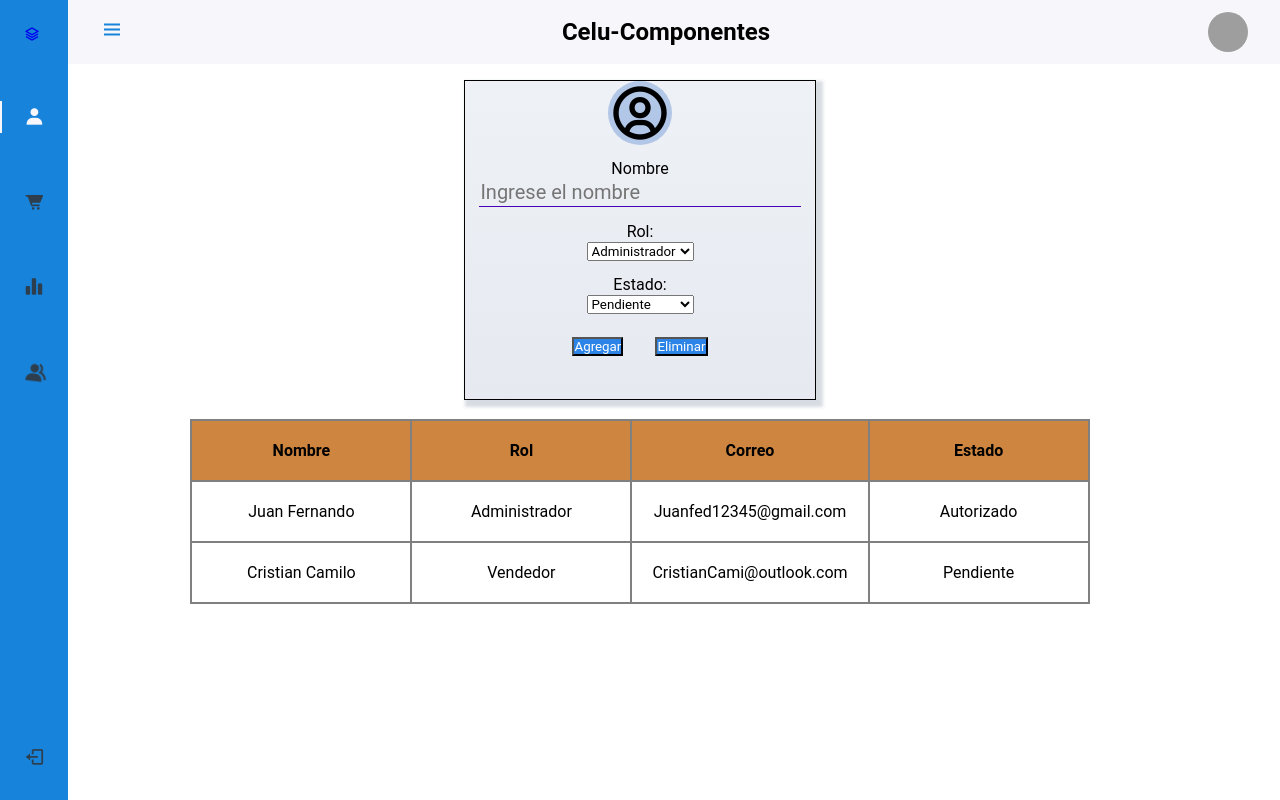
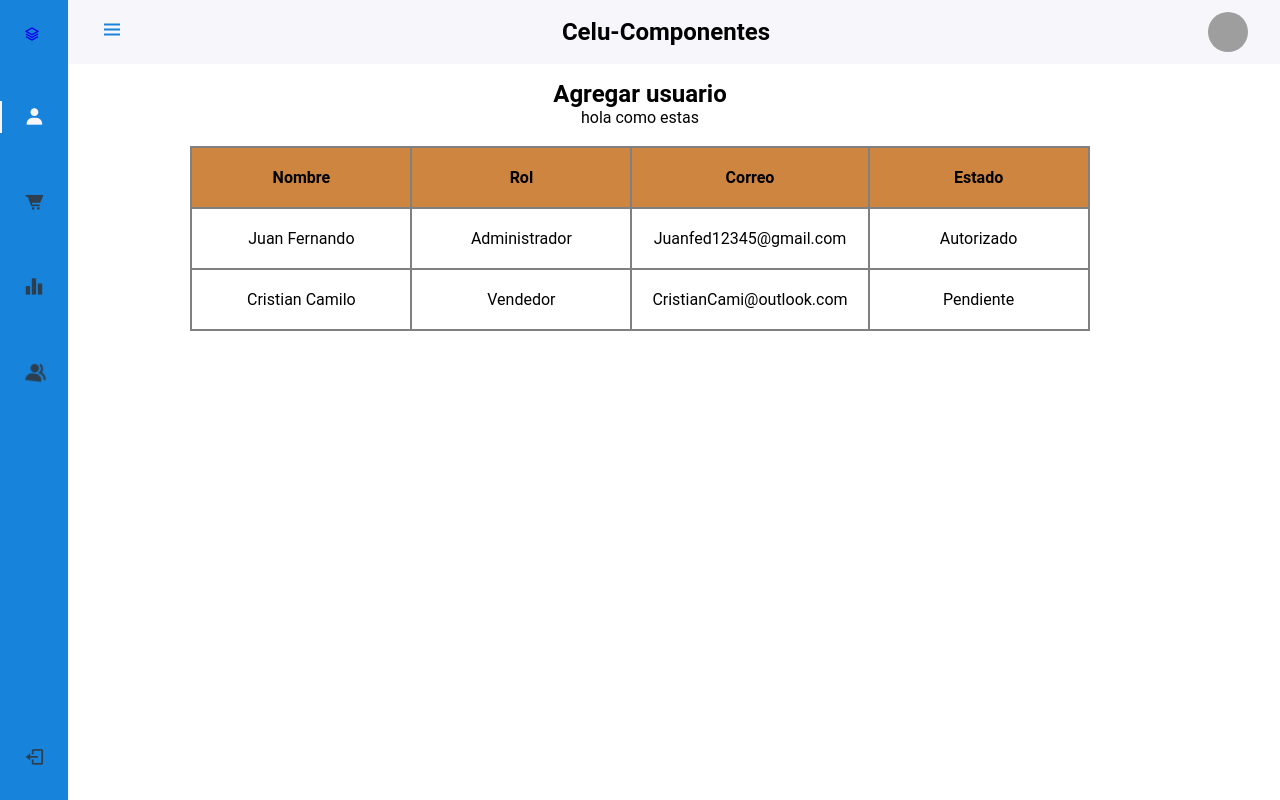
Before and after one commit to juanfed/night-developers, a React (Create React App) app: page /admin/gestionUser in a window 1280 px wide. Built offline with nearby package versions, Linux system fonts and the light colour scheme; grey boxes are pictures that could not be loaded.

Commit message:
implementacion del render la dependencia de gestio

```diff
--- a/src/pages/gestion.jsx
+++ b/src/pages/gestion.jsx
@@ -1,11 +1,9 @@
 import 'styles/gestion.css';
 
-import React from 'react';
+import React, { useState, useEffect } from 'react';
 
-
-const gestion = () => {
+const gestionUsuarios = () => {
     return (
-        <div id="contenido-gestion">
         <div className="carUser">
             <div className="carUser-img">
                 <i className='bx bx-user-circle' ></i>
@@ -45,6 +43,33 @@ const gestion = () => {
                 <button className="botonCarUser">Eliminar</button>
             </div>
         </div>
+    )
+}
+
+
+
+const Gestion = () => {
+
+    const [mostrarTabla, setMostrarTabla] = useState(true);
+    const [titulo, setTitulo] = useState("Agregar usuario");
+
+    useEffect(() => {
+        if (mostrarTabla) {
+            setTitulo("Agregar usuario");
+        } else {
+            setTitulo("Ver lista de usuarios")
+        }
+    })
+
+    return (
+        <div id="contenido-gestion">
+            <center>
+                <h2 onClick={() => setMostrarTabla(!mostrarTabla)}>{titulo}</h2>
+
+                <div>
+                    {mostrarTabla ? "hola como estas" : "adios"}
+                </div>
+            </center>
             <br />
             <div className="tablaUsuarios">
                 <table className="tabla--Usuarios">
@@ -74,4 +99,4 @@ const gestion = () => {
     )
 }
 
-export default gestion
+export default Gestion;
```
Lines whose indentation alone changed are shown as unchanged.
